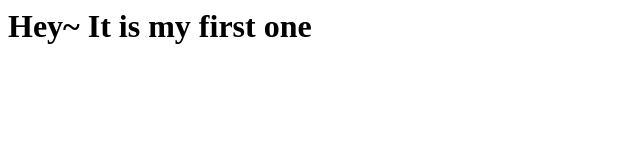
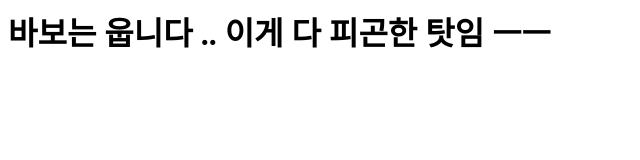
Before and after one commit to Listerinne/githubtestrepo, a plain HTML site: page index.html in a window 1280 px wide. Shown: the whole page, without its empty margins (0-640 px from the left). Drawn offline with Linux system fonts and the light colour scheme.

Commit message:
Update index.html
탓해볼게

```diff
--- a/index.html
+++ b/index.html
@@ -1 +1 @@
-<h1>Hey~ It is my first one</h1>
+<h1>바보는 웁니다 .. 이게 다 피곤한 탓임 ㅡㅡ</h1>
```
